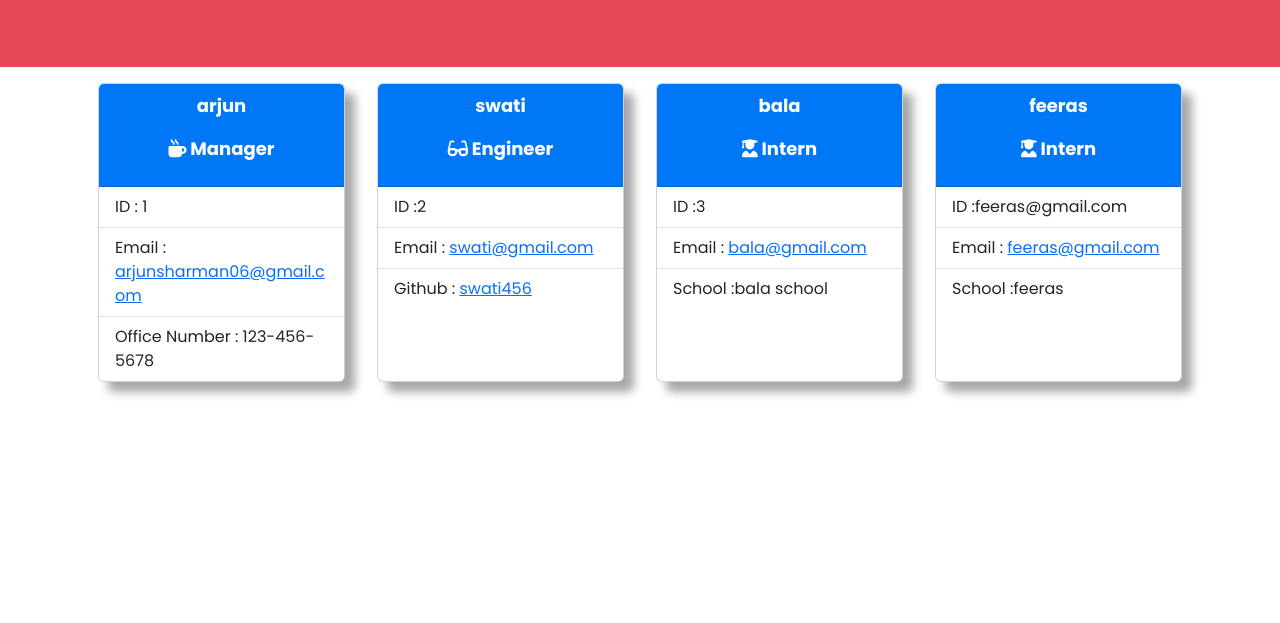
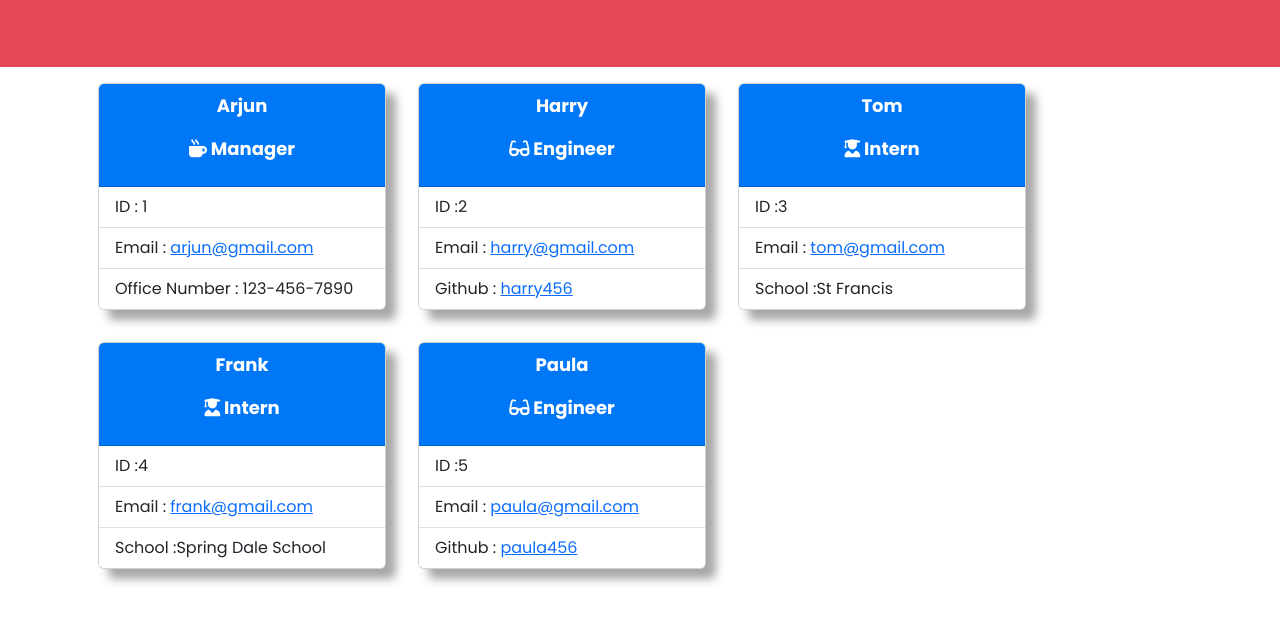
Before and after one commit to arjunsharman06/team-profile-generator, a website: page dist/index.html in a window 1280 px wide. Shown: the part 93-716 px from the top of the page. Drawn offline with nearby package versions, Linux system fonts and the light colour scheme.

Commit message:
Test HTML file added

```diff
--- a/dist/index.html
+++ b/dist/index.html
@@ -18,10 +18,10 @@
         <header>
           <p>My Team</p>
         </header>
-        <section class="container d-md-flex flex-row">
+        <section class="container d-md-flex flex-row flex-wrap">
     <div class="card  m-3">
     <div class="card-header text-center">
-      <p>arjun</p>
+      <p>Arjun</p>
       <p>
         <i class="fas fa-mug-hot"></i> Manager
       </p>
@@ -32,18 +32,18 @@
       </li>
       <li class="list-group-item">
         <label>Email : </label>
-        <a href="mailto:arjunsharman06@gmail.com">arjunsharman06@gmail.com</a>
+        <a href="mailto:arjun@gmail.com">arjun@gmail.com</a>
       </li>
       <li class="list-group-item">
         <label> Office Number : </label>
-        <span>123-456-5678</span>
+        <span>123-456-7890</span>
       </li>
     </ul>
   </div>
 
     <div class="card  m-3">
     <div class="card-header text-center">
-      <p>swati</p>
+      <p>Harry</p>
       <p>
         <i class="fa-solid fa-glasses"></i> Engineer
       </p>
@@ -54,18 +54,18 @@
       </li>
       <li class="list-group-item">
         <label>Email : </label>
-        <a href="mailto:swati@gmail.com">swati@gmail.com</a>
+        <a href="mailto:harry@gmail.com">harry@gmail.com</a>
       </li>
       <li class="list-group-item">
         <label>Github : </label>
-        <a href="https://github.com/swati456">swati456</a>
+        <a href="https://github.com/harry456">harry456</a>
       </li>
     </ul>
   </div>
 
     <div class="card  m-3">
   <div class="card-header text-center">
-    <p>bala</p>
+    <p>Tom</p>
     <p>
       <i class="fa-solid fa-user-graduate"></i> Intern
     </p>
@@ -76,34 +76,56 @@
     </li>
     <li class="list-group-item">
       <label>Email : </label>
-      <a href="mailto:bala@gmail.com">bala@gmail.com</a>
+      <a href="mailto:tom@gmail.com">tom@gmail.com</a>
     </li>
     <li class="list-group-item">
-      <label>School : </label>bala school
+      <label>School : </label>St Francis
     </li>
   </ul>
 </div>
 
     <div class="card  m-3">
   <div class="card-header text-center">
-    <p>feeras</p>
+    <p>Frank</p>
     <p>
       <i class="fa-solid fa-user-graduate"></i> Intern
     </p>
   </div>
   <ul class="list-group list-group-flush">
     <li class="list-group-item">
-      <label>ID : </label>feeras@gmail.com
+      <label>ID : </label>4
     </li>
     <li class="list-group-item">
       <label>Email : </label>
-      <a href="mailto:feeras@gmail.com">feeras@gmail.com</a>
+      <a href="mailto:frank@gmail.com">frank@gmail.com</a>
     </li>
     <li class="list-group-item">
-      <label>School : </label>feeras
+      <label>School : </label>Spring Dale School
     </li>
   </ul>
 </div>
-    </section>
+
+    <div class="card  m-3">
+    <div class="card-header text-center">
+      <p>Paula</p>
+      <p>
+        <i class="fa-solid fa-glasses"></i> Engineer
+      </p>
+    </div>
+    <ul class="list-group list-group-flush">
+      <li class="list-group-item">
+        <label>ID : </label>5
+      </li>
+      <li class="list-group-item">
+        <label>Email : </label>
+        <a href="mailto:paula@gmail.com">paula@gmail.com</a>
+      </li>
+      <li class="list-group-item">
+        <label>Github : </label>
+        <a href="https://github.com/paula456">paula456</a>
+      </li>
+    </ul>
+  </div>
+  </section>
       </body>
     </html>
```
